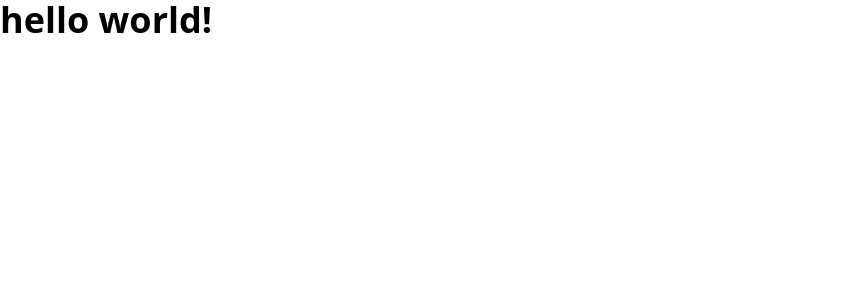
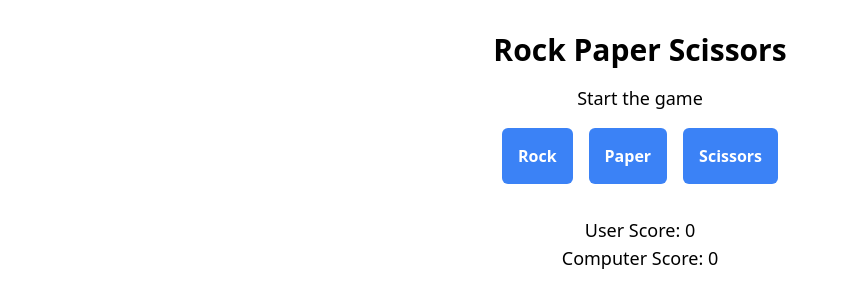
Before and after one commit to AnsariYasirArfat/Rock-Paper-Scissors, a React (Vite) app: page / in a window 1280 px wide. Shown: the top 308 px of the page, without its empty margins (0-847 px from the left). Built offline with nearby package versions, Linux system fonts and the light colour scheme.

Commit message:
Functionalities of Rock Paper Scissors game created

```diff
--- a/index.html
+++ b/index.html
@@ -4,7 +4,7 @@
     <meta charset="UTF-8" />
     <link rel="icon" type="image/svg+xml" href="/vite.svg" />
     <meta name="viewport" content="width=device-width, initial-scale=1.0" />
-    <title>Vite + React</title>
+    <title>Rock Paper Scissors</title>
   </head>
   <body>
     <div id="root"></div>
--- a/src/App.jsx
+++ b/src/App.jsx
@@ -1,9 +1,77 @@
-function App() {
+import { useState, useEffect } from "react";
+
+const App = () => {
+  const choices = ["rock", "paper", "scissors"];
+  const [userChoice, setUserChoice] = useState("");
+  const [computerChoice, setComputerChoice] = useState("");
+  const [roundResult, setRoundResult] = useState("Start the game");
+  const [userScore, setUserScore] = useState(0);
+  const [computerScore, setComputerScore] = useState(0);
+
+  const handleUserChoice = (userInput) => {
+    setUserChoice(choices[userInput]);
+    console.log(`User choice ${choices[userInput]}`);
+    generateComputerChoice();
+  };
+
+  const generateComputerChoice = () => {
+    const randomIndex = Math.floor(Math.random() * choices.length);
+    setComputerChoice(choices[randomIndex]);
+    console.log(`Computer choice ${choices[randomIndex]}`);
+  };
+  useEffect(() => {
+    if (userChoice && computerChoice) {
+      if (
+        (userChoice === "rock" && computerChoice === "scissors") ||
+        (userChoice === "paper" && computerChoice === "rock") ||
+        (userChoice === "scissors" && computerChoice === "paper")
+      ) {
+        setRoundResult("You win!");
+        setUserScore((prevScore) => prevScore + 1);
+      } else if (userChoice === computerChoice) {
+        setRoundResult("It's a tie!");
+      } else {
+        setRoundResult("Computer wins!");
+        setComputerScore((prevScore) => prevScore + 1);
+      }
+    }
+  }, [userChoice, computerChoice]);
+
   return (
-    <>
-      <h1 className="text-4xl font-bold">hello world!</h1>
-    </>
+    <div className="container mx-auto px-4 py-8 text-center">
+      <h1 className="text-3xl font-bold mb-4">Rock Paper Scissors</h1>
+      {roundResult && <p className="text-lg mb-4">{roundResult}</p>}
+      <div className="flex justify-center space-x-4 mb-8">
+        <button
+          className={`p-4 bg-blue-500 text-white font-bold rounded-md ${
+            userChoice === "rock" ? "bg-blue-700" : ""
+          }`}
+          onClick={() => handleUserChoice(0)}
+        >
+          Rock
+        </button>
+        <button
+          className={`p-4 bg-blue-500 text-white font-bold rounded-md ${
+            userChoice === "paper" ? "bg-blue-700" : ""
+          }`}
+          onClick={() => handleUserChoice(1)}
+        >
+          Paper
+        </button>
+        <button
+          className={`p-4 bg-blue-500 text-white font-bold rounded-md ${
+            userChoice === "scissors" ? "bg-blue-700" : ""
+          }`}
+          onClick={() => handleUserChoice(2)}
+        >
+          Scissors
+        </button>
+      </div>
+
+      <p className="text-lg">User Score: {userScore}</p>
+      <p className="text-lg">Computer Score: {computerScore}</p>
+    </div>
   );
-}
+};
 
 export default App;
```
